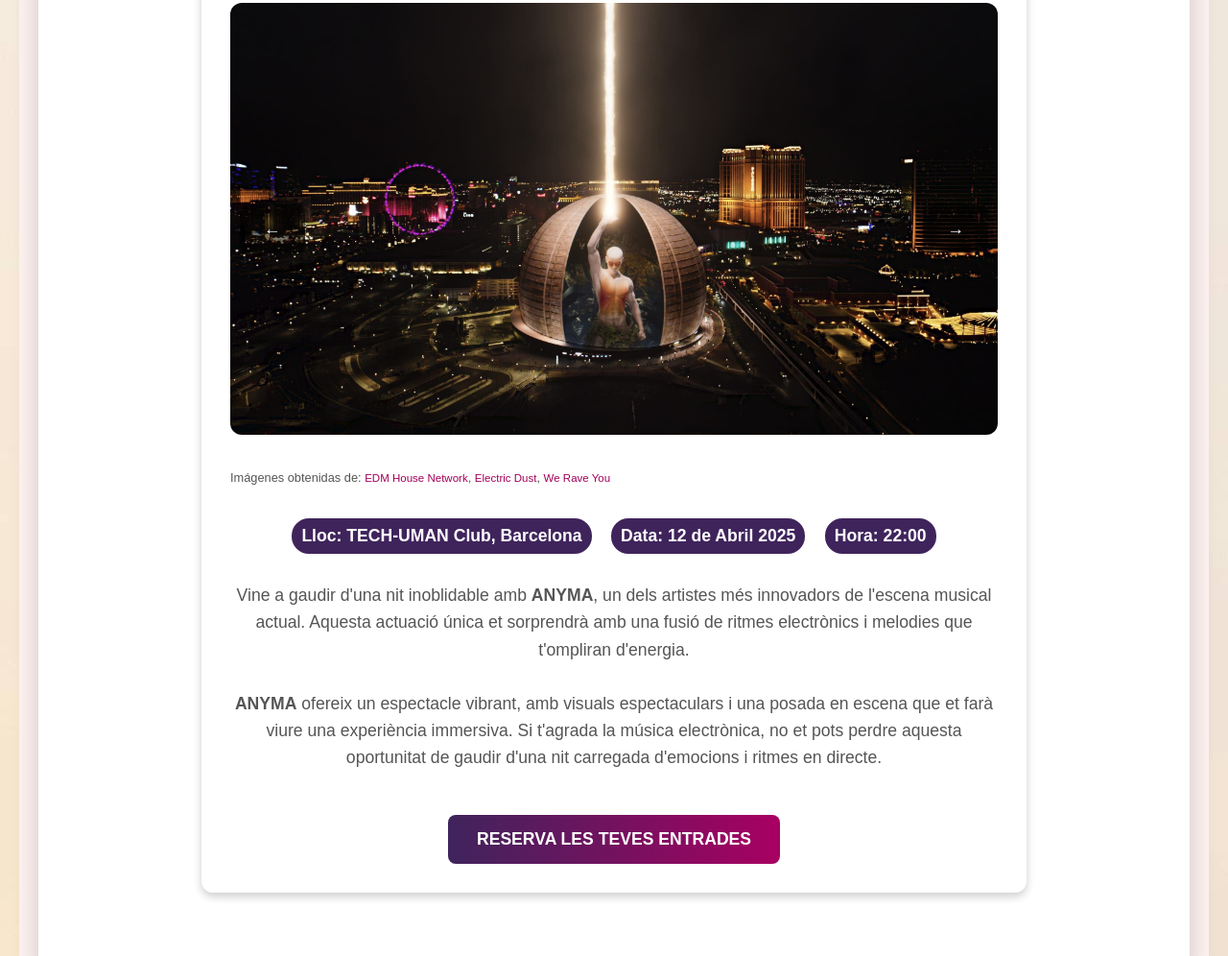
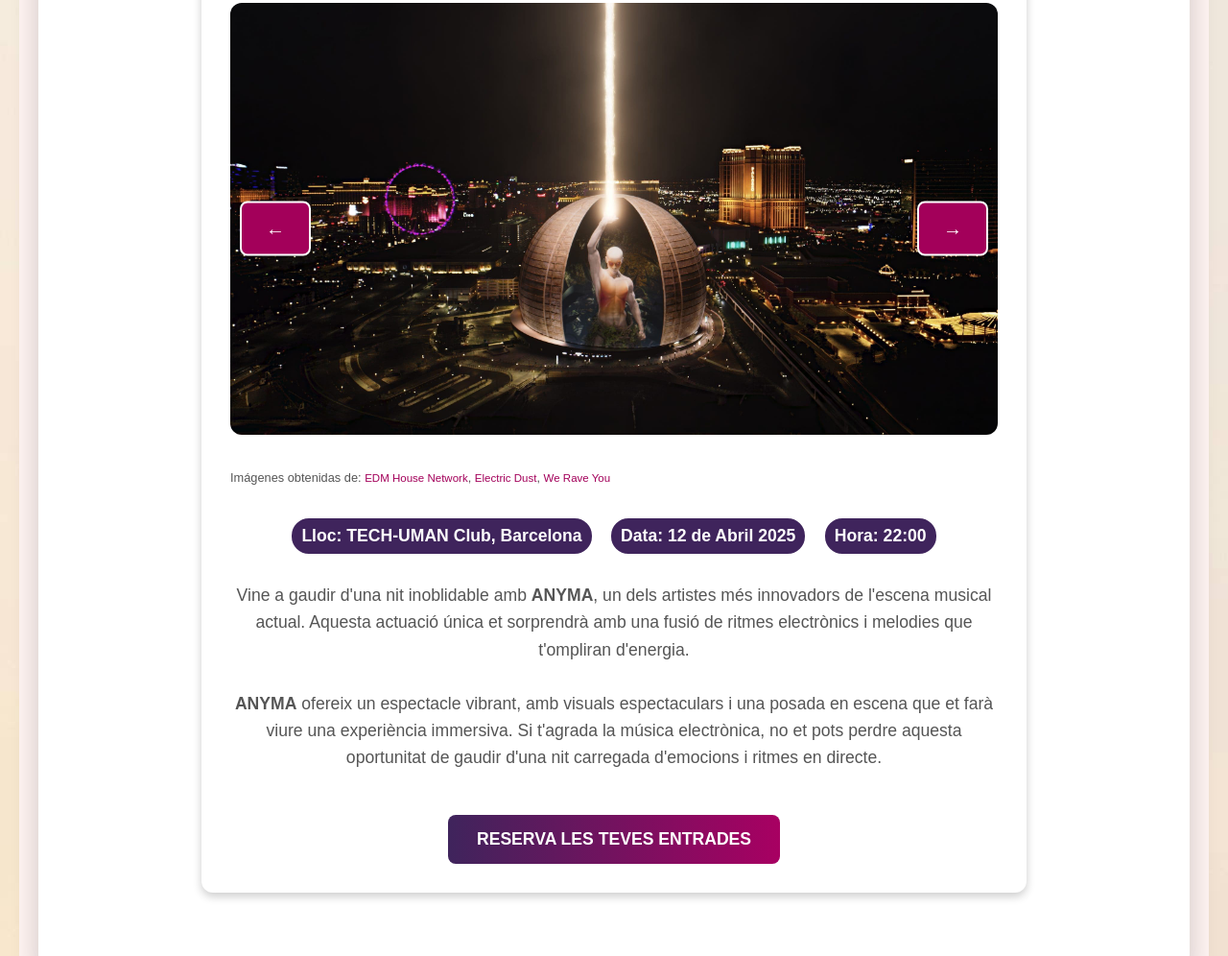
Before and after one commit to mateoabrah/WebAccesibleColors, a plain HTML site: page index.html in a window 1280 px wide. Shown: the part 2720-3716 px from the top of the page at 96% size. Drawn offline with Linux system fonts and the light colour scheme.

Commit message:
Mejora visual botones carrusel

```diff
--- a/styles.css
+++ b/styles.css
@@ -915,17 +915,18 @@ h3 {
   }
 
 
-  /* Botones del slider */
+  /* Botones del carrusel */
   .carousel-button {
     position: absolute;
     top: 50%;
     transform: translateY(-50%);
-    background-color: rgba(0, 0, 0, 0.5);
+    background-color: #A3005A;
     color: white;
-    border: none;
-    padding: 10px;
+    border: 2px solid white;
+    padding: 8px;
     cursor: pointer;
     z-index: 1;
+    font-size: 20px;
   }
 
   .carousel-button.prev {
```
